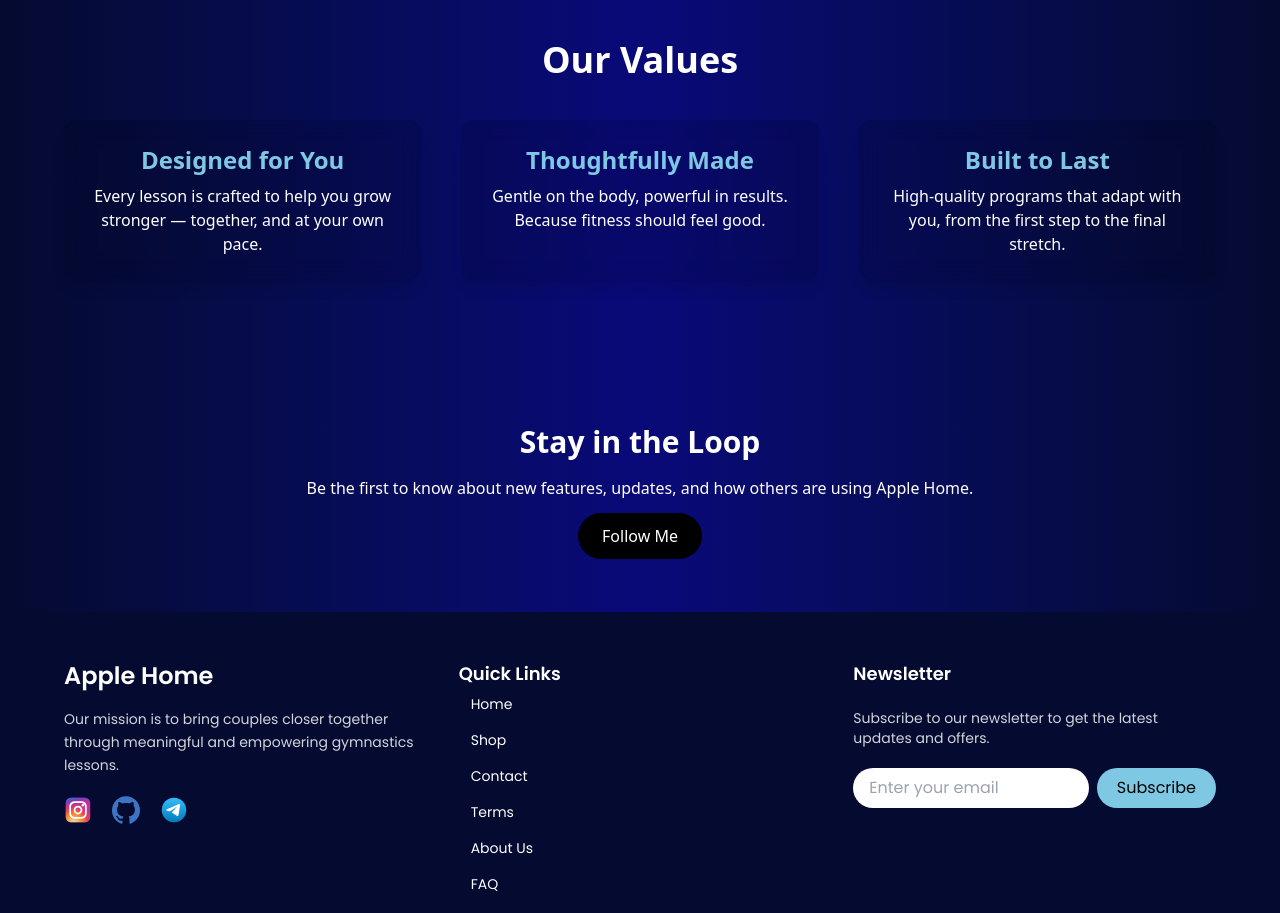
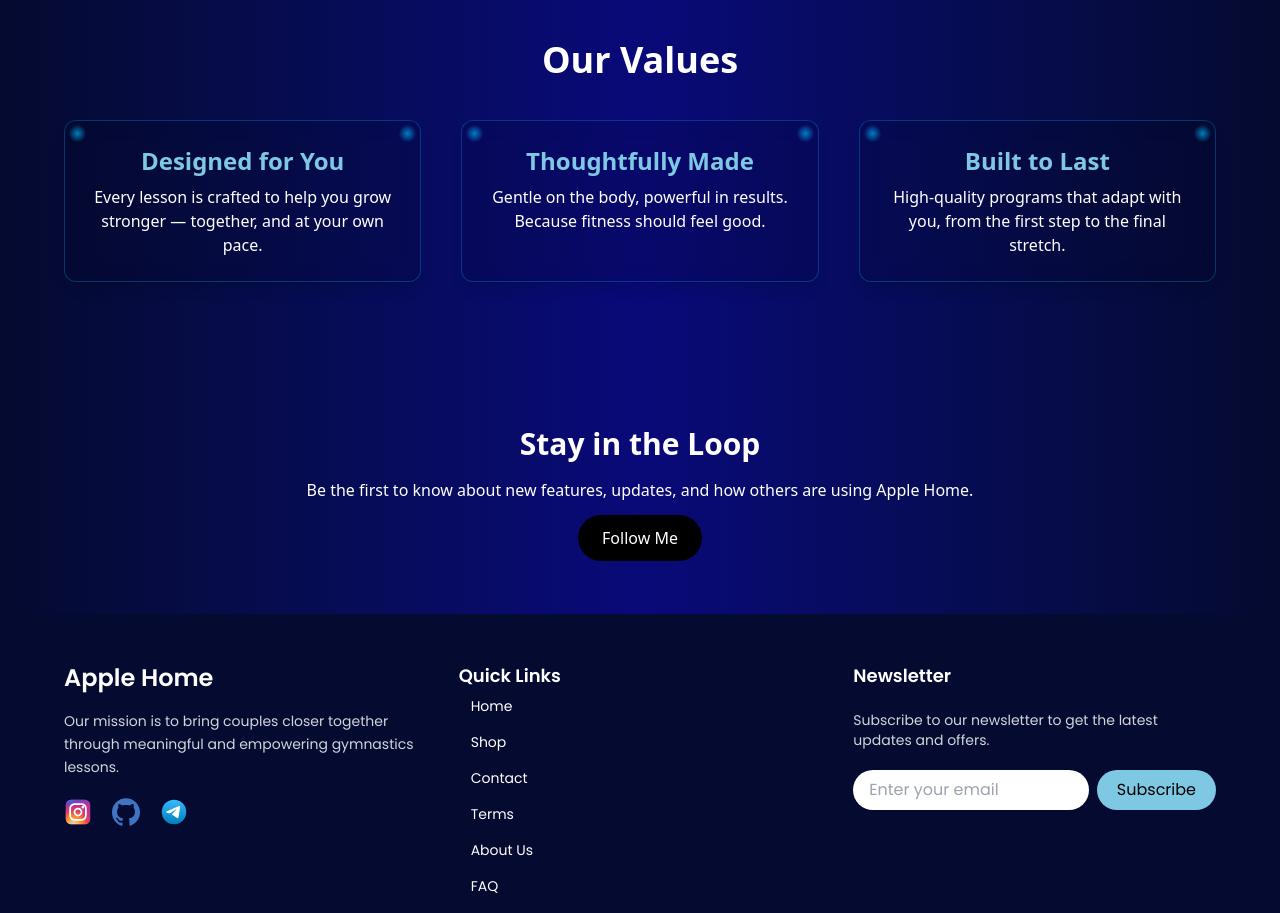
Before and after one commit to Yuozarseiph/apple-home, a React (Vite) app: page / in a window 1280 px wide. Shown: the part 840-1753 px from the top of the page. Built offline with nearby package versions, Linux system fonts and the light colour scheme.

Commit message:
1.2update

```diff
--- a/src/index.css
+++ b/src/index.css
@@ -26,6 +26,7 @@ body {
   background-position: center;
 }
 .glow-button:hover {
+  border: 1px solid rgb(2, 183, 255);
   color: rgb(0, 0, 0);
   box-shadow: 0 0px 20px rgb(0, 217, 255);
 }
@@ -80,3 +81,28 @@ body {
   -webkit-backdrop-filter: blur(10px);
   backdrop-filter: blur(10px);
 }
+
+
+/*For Our Values*/
+.position-relative{
+  border: 1px solid rgba(2, 183, 255, 0.267);
+  position: relative;
+  z-index: 10;
+}
+.position-relative::after , .position-relative::before {
+  content: "";
+  position: absolute;
+  border-radius: 50%;
+  background: radial-gradient(circle, rgba(2, 183, 255, 0.664) 0%, rgba(255, 255, 255, 0) 50%);
+  width: 25px;
+  height: 25px;
+  z-index: -1;
+}
+.position-relative::after{
+  left: 0;
+  top: 0;
+}
+.position-relative::before{
+  right: 0;
+  top: 0;
+}
--- a/src/pages/LandingPage.jsx
+++ b/src/pages/LandingPage.jsx
@@ -59,7 +59,8 @@ export default function LandingPage() {
           transition={{ delay: 0.3 }}
           className="text-xl mb-6 max-w-2xl"
         >
-          A new way to build strength, together. Designed with care, built for connection.
+          A new way to build strength, together. Designed with care, built for
+          connection.
         </motion.p>
         <motion.button
           onClick={scrollToValues}
@@ -91,7 +92,7 @@ export default function LandingPage() {
                 variants={fadeInUp}
                 whileHover={{ scale: 1.05 }}
                 whileTap={{ scale: 0.95 }}
-              className="backdrop-blur-md bg-black/10 shadow-lg p-6 rounded-xl transition hover:scale-105"
+                className="position-relative backdrop-blur-md bg-black/10 shadow-lg p-6 rounded-xl transition hover:scale-105"
               >
                 <h3 className="text-2xl font-semibold text-[#7EC8E3] mb-2">
                   {title}
@@ -118,7 +119,8 @@ export default function LandingPage() {
           transition={{ delay: 0.3 }}
           className="mb-6"
         >
-          Be the first to know about new features, updates, and how others are using Apple Home.
+          Be the first to know about new features, updates, and how others are
+          using Apple Home.
         </motion.p>
         <motion.a
           href="https://instagram.com"
```
Lines whose indentation alone changed are shown as unchanged.
